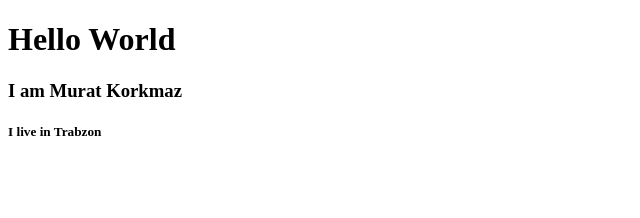
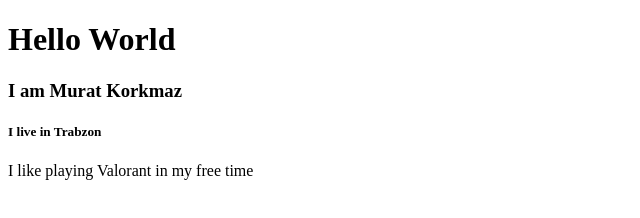
Before and after one commit to murattkorkmaz/searchEngine, a plain HTML site: page index.html in a window 1280 px wide. Shown: the whole page, without its empty margins (0-640 px from the left). Drawn offline with Linux system fonts and the light colour scheme.

Commit message:
I have written my hobbies

```diff
--- a/index.html
+++ b/index.html
@@ -14,5 +14,7 @@
 
 <h5>I live in Trabzon</h5>
 
+<p>I like playing Valorant in my free time</p>
+
 </body>
 </html>
```
